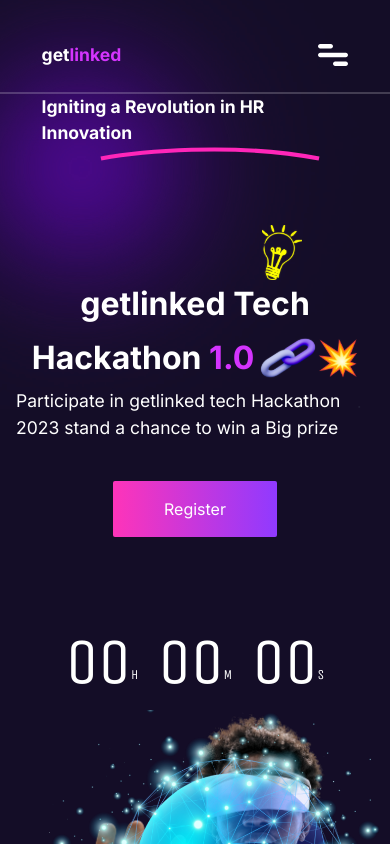
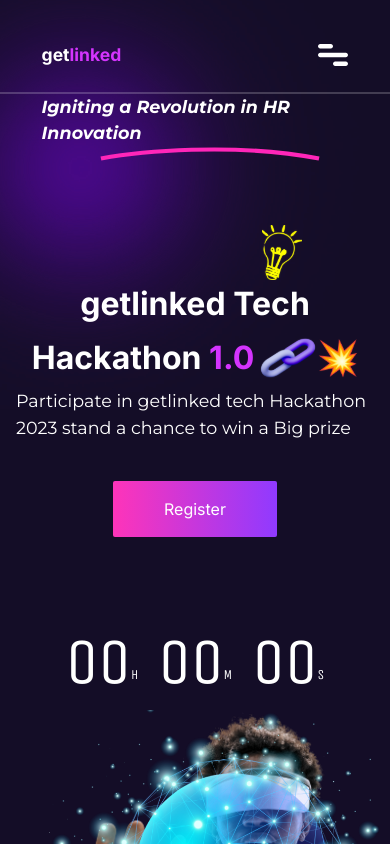
Before and after one commit to KcPele/getlinked-hack, a Next.js app: page / in a window 390 px wide. Shown: the top 844 px of the page. Built offline with nearby package versions, Linux system fonts and the light colour scheme.

Commit message:
adjusted heading

```diff
--- a/app/components/Criteria.tsx
+++ b/app/components/Criteria.tsx
@@ -47,11 +47,11 @@
           Judging Criteria
           <span className="text-p-mix block">Key attributes</span>
         </h2>
-        <div className="max-w-[35rem] mt-[1.3rem] grid gap-7">
+        <div className="font-mont max-w-[35rem] mt-[1.3rem] grid gap-7">
           <motion.p
             whileInView={{ y: [100, 50, 0], opacity: [0, 0, 1] }}
             transition={{ duration: 0.5 }}
-            className="very-small-font"
+            className="very-small-font font-mont"
           >
             <span className="text-p-pink text-base">
               Innovation and Creativity:
--- a/app/components/FAQ.tsx
+++ b/app/components/FAQ.tsx
@@ -5,6 +5,7 @@
 const FAQ = () => {
   return (
     <motion.div
+      id="faq"
       initial={{ opacity: 0 }}
       whileInView={{ opacity: 1 }}
       className="pb-20 padding-left padding-right border-white/20 border-b-2 mt-[3.8rem] grid md:grid-cols-2 gap-10 md:gap-4 place-items-center"
@@ -15,7 +16,7 @@
             Frequetly Ask
             <span className="text-p-mix block">Question</span>
           </h2>
-          <div className="max-w-[22rem]">
+          <div className="max-w-[22rem] mx-auto md:mx-0">
             <p>
               We got answers to the questions that you might want to ask about
               getlinked Hackathon 1.0
--- a/app/components/Header.tsx
+++ b/app/components/Header.tsx
@@ -12,7 +12,7 @@
   return (
     <div className="border-white/20 border-b-2 -z-40 ">
       <div className="z-50 w-full padding-left  grid   place-items-end pr-[3.4rem] ">
-        <h3 className="text-p-white semi-mid-font mb-0">
+        <h3 className="font-mont italic  text-p-white semi-mid-font mb-0">
           Igniting a Revolution in HR Innovation
         </h3>
         <div className="pr-4 ">
--- a/app/components/Introduction.tsx
+++ b/app/components/Introduction.tsx
@@ -7,6 +7,7 @@
     <motion.div
       initial={{ opacity: 0 }}
       whileInView={{ opacity: 1 }}
+      id="overview"
       className="pb-20 padding-left padding-right border-white/20 border-b-2 mt-[3.8rem] grid md:grid-cols-2 gap-4 place-items-center"
     >
       <div>
--- a/app/components/Timeline.tsx
+++ b/app/components/Timeline.tsx
@@ -4,6 +4,7 @@
 const Timeline = () => {
   return (
     <motion.div
+    id="timeline"
       initial={{ opacity: 0 }}
       whileInView={{ opacity: 1 }}
       className="padding-left padding-right padding-top"
--- a/app/globals.css
+++ b/app/globals.css
@@ -1,3 +1,4 @@
+@import url("https://fonts.googleapis.com/css2?family=Courgette&family=Montserrat:ital,wght@0,400;0,600;0,700;1,700&display=swap");
 @tailwind base;
 @tailwind components;
 @tailwind utilities;
@@ -21,6 +22,15 @@
 
 body {
   background-color: var(--secondary-black);
+  scroll-behavior: smooth;
+}
+h1,
+h2,
+h3 {
+}
+p,
+li {
+  font-family: "Montserrat", sans-serif !important;
 }
 
 .scale-up-center {
@@ -65,16 +75,20 @@
 /* fonts sizes*/
 .extra-small-font {
   font-size: 0.75rem;
+  font-family: "Montserrat", sans-serif;
 }
 .very-small-font {
   font-size: 0.875rem;
   font-weight: 700;
+  font-family: "Montserrat", sans-serif;
 }
 .small-font {
   font-size: 1rem;
+  font-family: "Montserrat", sans-serif;
 }
 .semi-small-font {
   font-size: clamp(0.85rem, 4.5vw, 1.25rem);
+  font-family: "Montserrat", sans-serif;
 }
 .half-mid-font {
   font-size: clamp(0.75rem, 4.5vw, 1.5rem);
--- a/tailwind.config.ts
+++ b/tailwind.config.ts
@@ -12,6 +12,9 @@
         "p-gradient": "var(--primary-gradient)",
         "nav-gradient": "linear-gradient(90deg, #903AFF 3.08%, #FF26B9 93.85%)",
         "contact-left": "assets/image/contact-left-purple.png",
+      },
+      fontFamily: {
+        mont: "Montserrat",
       },
       colors: {
         "p-white": "var(--primary-white)",
```
